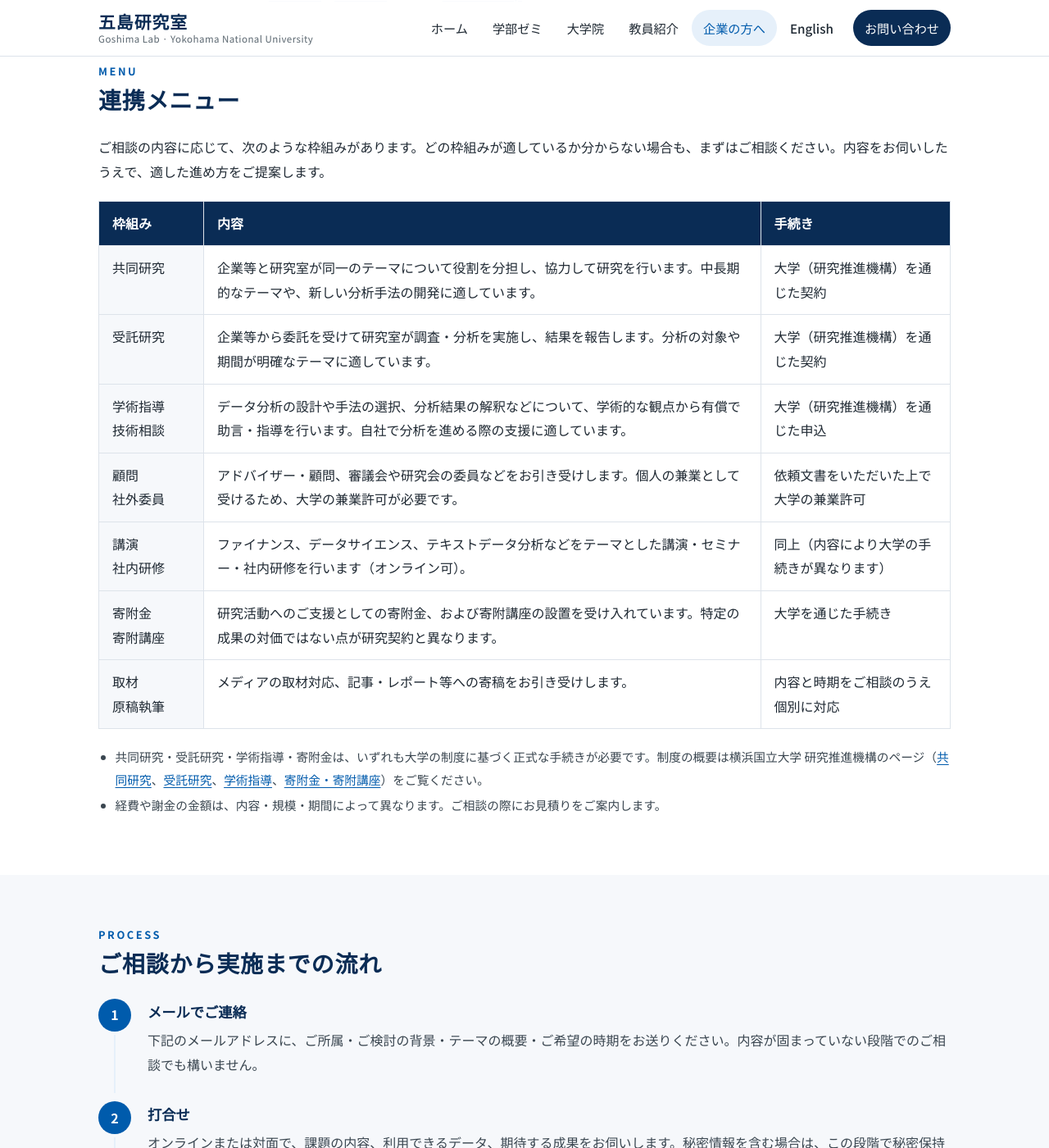
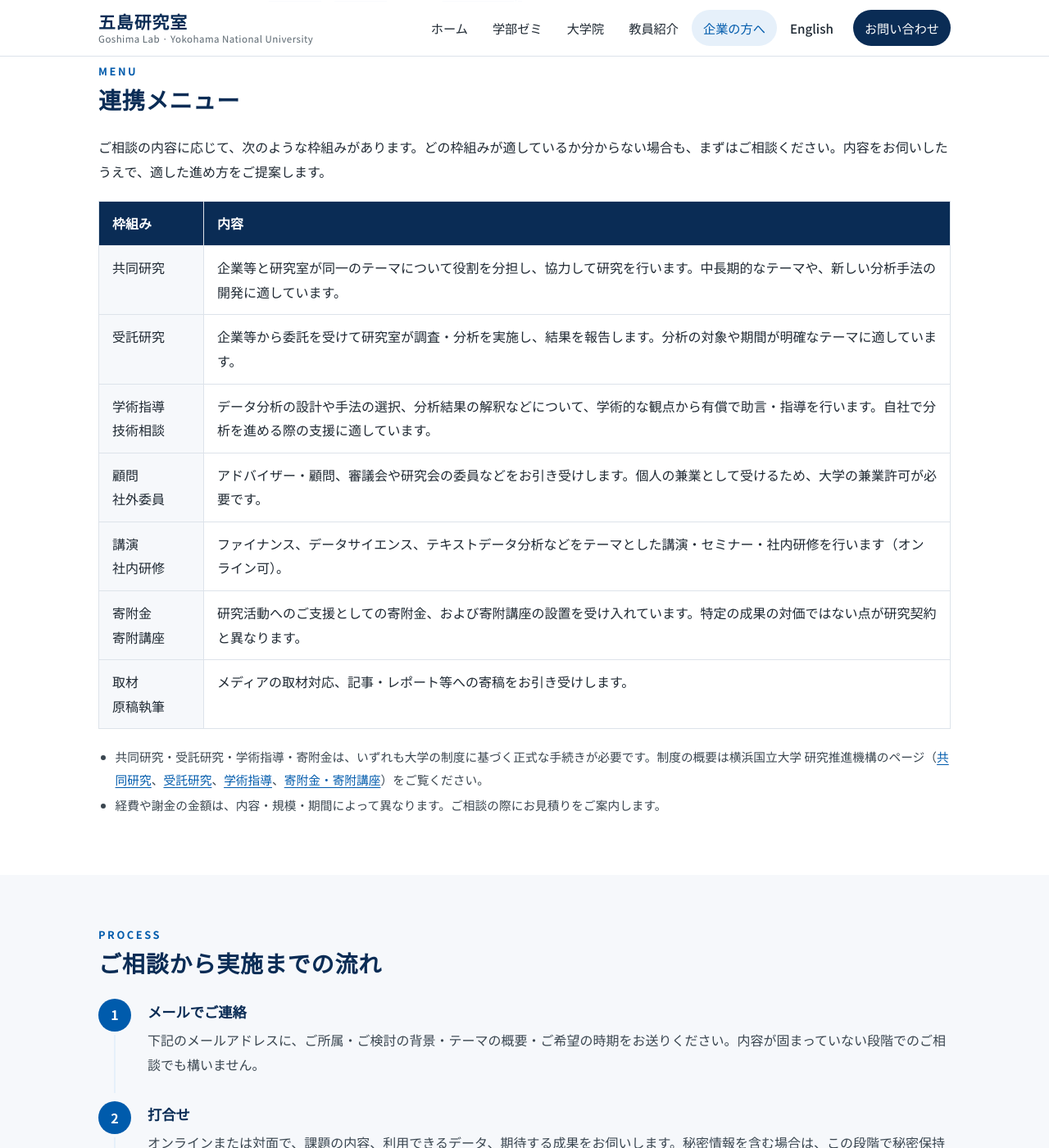
Before and after one commit to goshimalab/goshimalab-ynu-site, a Jekyll site: the page built from industry.md, in a window 1280 px wide and 1400 px high, scrolled down 1347 px. Shown: the whole window at 82% size. Built offline with Jekyll 4.4.1, drawn with Linux system fonts in a browser that asks for light colours.

Commit message:
Drop the procedure column from the collaboration menu table
The procedure information is already covered by the notes below the
table and by the process section, so the table now shows only the
framework and what it covers.

Co-Authored-By: Claude Opus 5 <noreply@anthropic.com>

```diff
--- a/industry.md
+++ b/industry.md
@@ -54,15 +54,15 @@ has_contact: true
 
 <div class="table-wrap">
 <table class="compare">
-  <thead><tr><th>枠組み</th><th>内容</th><th>手続き</th></tr></thead>
+  <thead><tr><th>枠組み</th><th>内容</th></tr></thead>
   <tbody>
-    <tr><th>共同研究</th><td>企業等と研究室が同一のテーマについて役割を分担し、協力して研究を行います。中長期的なテーマや、新しい分析手法の開発に適しています。</td><td>大学（研究推進機構）を通じた契約</td></tr>
-    <tr><th>受託研究</th><td>企業等から委託を受けて研究室が調査・分析を実施し、結果を報告します。分析の対象や期間が明確なテーマに適しています。</td><td>大学（研究推進機構）を通じた契約</td></tr>
-    <tr><th>学術指導<br>技術相談</th><td>データ分析の設計や手法の選択、分析結果の解釈などについて、学術的な観点から有償で助言・指導を行います。自社で分析を進める際の支援に適しています。</td><td>大学（研究推進機構）を通じた申込</td></tr>
-    <tr><th>顧問<br>社外委員</th><td>アドバイザー・顧問、審議会や研究会の委員などをお引き受けします。個人の兼業として受けるため、大学の兼業許可が必要です。</td><td>依頼文書をいただいた上で大学の兼業許可</td></tr>
-    <tr><th>講演<br>社内研修</th><td>ファイナンス、データサイエンス、テキストデータ分析などをテーマとした講演・セミナー・社内研修を行います（オンライン可）。</td><td>同上（内容により大学の手続きが異なります）</td></tr>
-    <tr><th>寄附金<br>寄附講座</th><td>研究活動へのご支援としての寄附金、および寄附講座の設置を受け入れています。特定の成果の対価ではない点が研究契約と異なります。</td><td>大学を通じた手続き</td></tr>
-    <tr><th>取材<br>原稿執筆</th><td>メディアの取材対応、記事・レポート等への寄稿をお引き受けします。</td><td>内容と時期をご相談のうえ個別に対応</td></tr>
+    <tr><th>共同研究</th><td>企業等と研究室が同一のテーマについて役割を分担し、協力して研究を行います。中長期的なテーマや、新しい分析手法の開発に適しています。</td></tr>
+    <tr><th>受託研究</th><td>企業等から委託を受けて研究室が調査・分析を実施し、結果を報告します。分析の対象や期間が明確なテーマに適しています。</td></tr>
+    <tr><th>学術指導<br>技術相談</th><td>データ分析の設計や手法の選択、分析結果の解釈などについて、学術的な観点から有償で助言・指導を行います。自社で分析を進める際の支援に適しています。</td></tr>
+    <tr><th>顧問<br>社外委員</th><td>アドバイザー・顧問、審議会や研究会の委員などをお引き受けします。個人の兼業として受けるため、大学の兼業許可が必要です。</td></tr>
+    <tr><th>講演<br>社内研修</th><td>ファイナンス、データサイエンス、テキストデータ分析などをテーマとした講演・セミナー・社内研修を行います（オンライン可）。</td></tr>
+    <tr><th>寄附金<br>寄附講座</th><td>研究活動へのご支援としての寄附金、および寄附講座の設置を受け入れています。特定の成果の対価ではない点が研究契約と異なります。</td></tr>
+    <tr><th>取材<br>原稿執筆</th><td>メディアの取材対応、記事・レポート等への寄稿をお引き受けします。</td></tr>
   </tbody>
 </table>
 </div>
```
